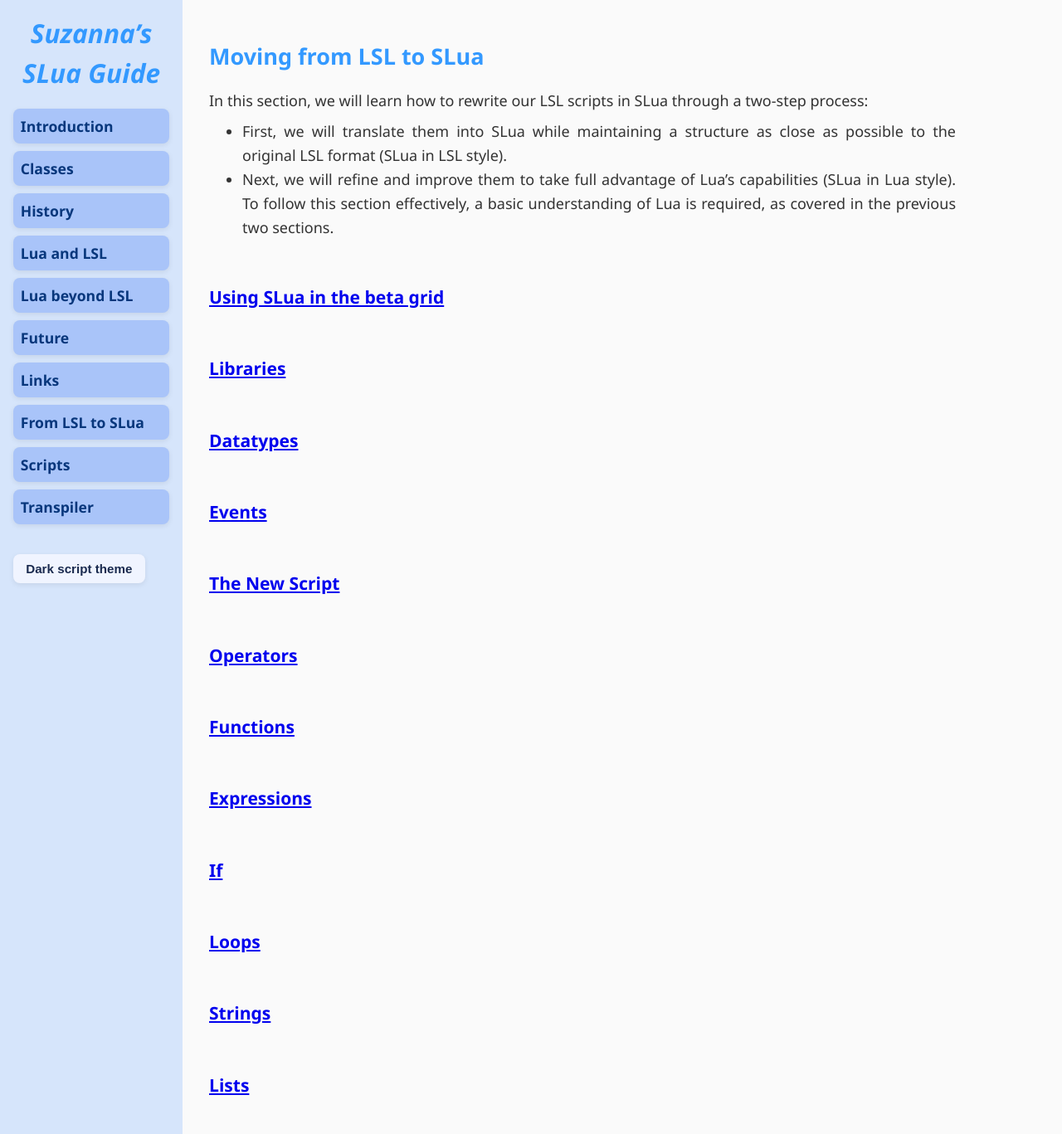
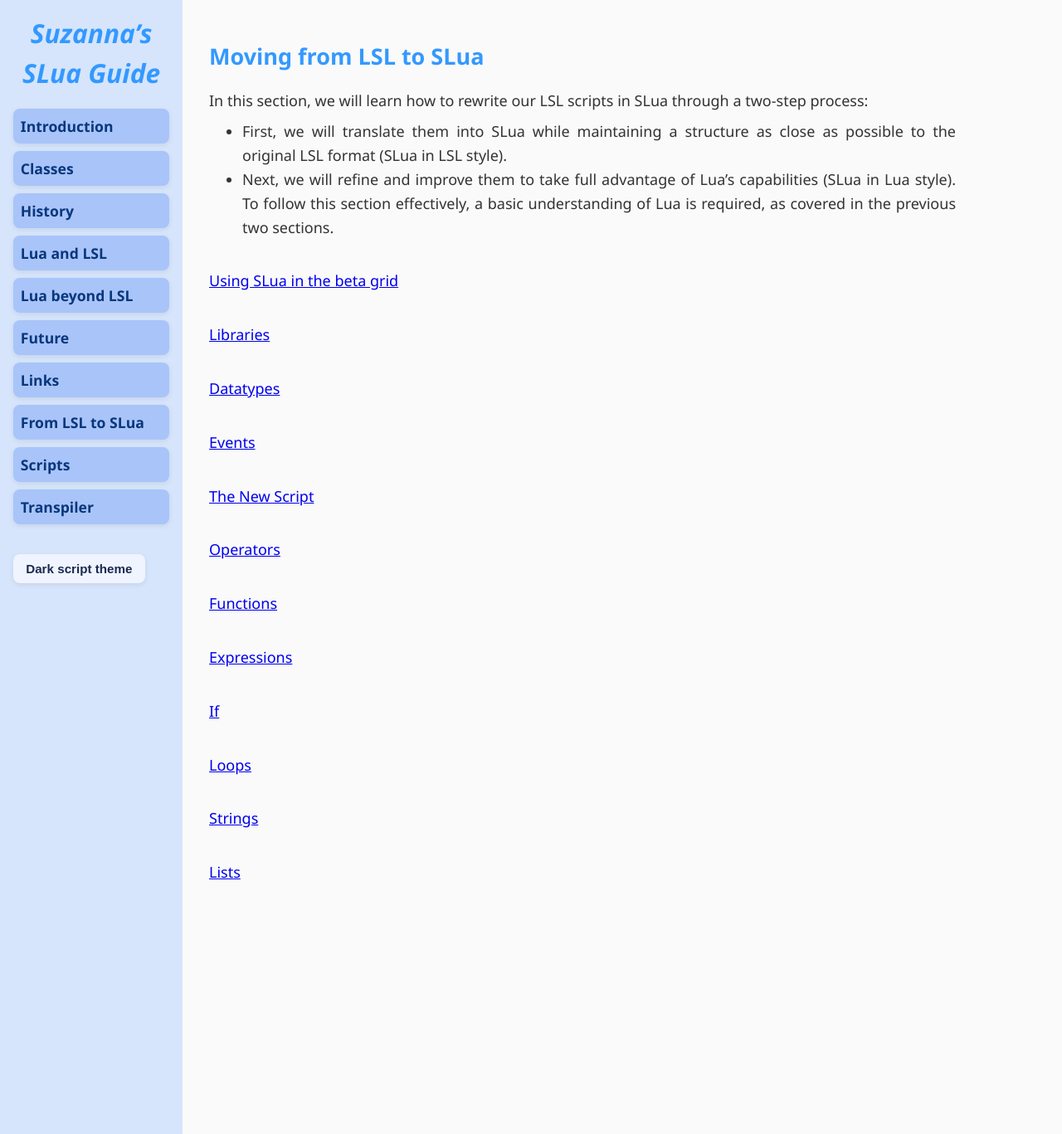
Before and after one commit to Suzanna-Linn/slua, a Jekyll site: the page built from docs/moving.md, in a window 1280 px wide and 1367 px high. Shown: the whole window at 83% size. Built offline with Jekyll 4.4.1, drawn with Linux system fonts in a browser that asks for light colours; nearby versions of some CDN libraries; our own code applies the rules of GitHub Pages for plain Markdown files; comment, search, counter and statistics services are not loaded.

Commit message:
Update moving.md

```diff
--- a/docs/moving.md
+++ b/docs/moving.md
@@ -6,26 +6,26 @@ In this section, we will learn how to rewrite our LSL scripts in SLua through a
 To follow this section effectively, a basic understanding of Lua is required, as covered in the previous two sections.
 
 
-### [Using SLua in the beta grid](/slua/moving-using)
+[Using SLua in the beta grid](/slua/moving-using)
 
-### [Libraries](/slua/moving-libraries)
+[Libraries](/slua/moving-libraries)
 
-### [Datatypes](/slua/links)
+[Datatypes](/slua/links)
 
-### [Events](/slua/links)
+[Events](/slua/links)
 
-### [The New Script](/slua/links)
+[The New Script](/slua/links)
 
-### [Operators](/slua/links)
+[Operators](/slua/links)
 
-### [Functions](/slua/links)
+[Functions](/slua/links)
 
-### [Expressions](/slua/links)
+[Expressions](/slua/links)
 
-### [If](/slua/links)
+[If](/slua/links)
 
-### [Loops](/slua/links)
+[Loops](/slua/links)
 
-### [Strings](/slua/links)
+[Strings](/slua/links)
 
-### [Lists](/slua/links)
+[Lists](/slua/links)
```
